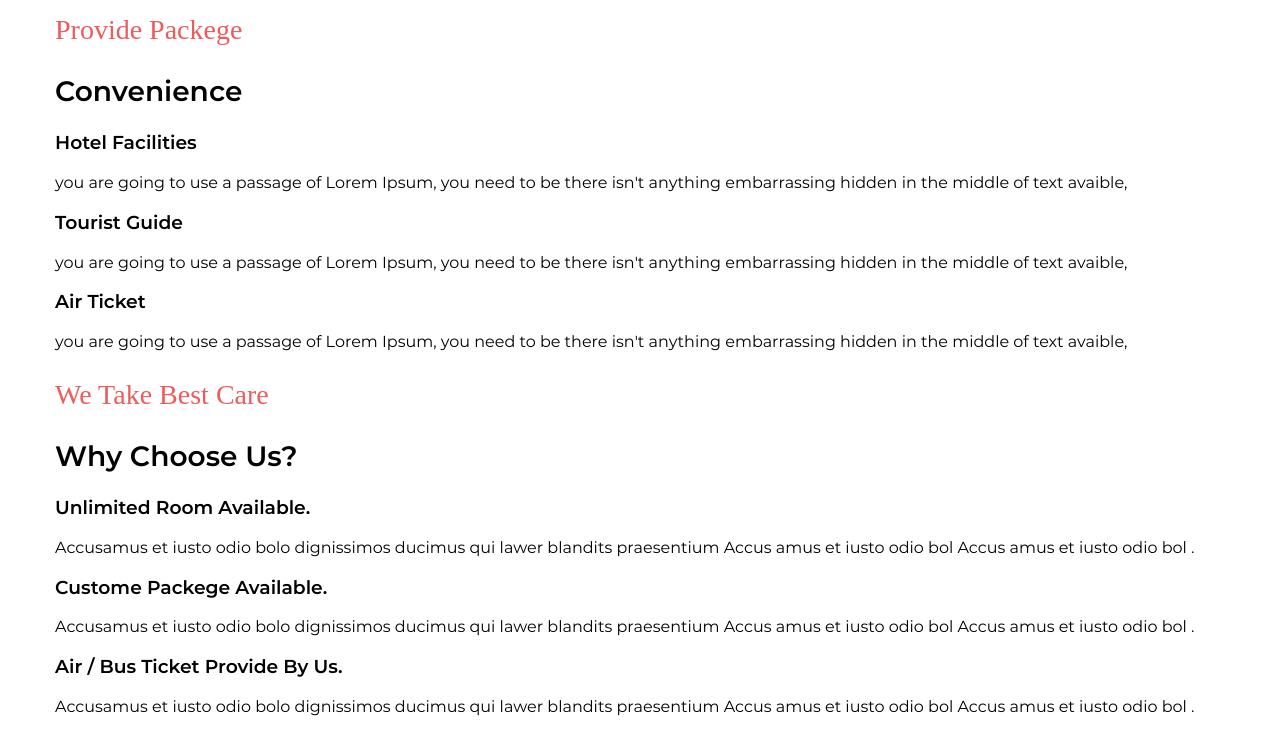
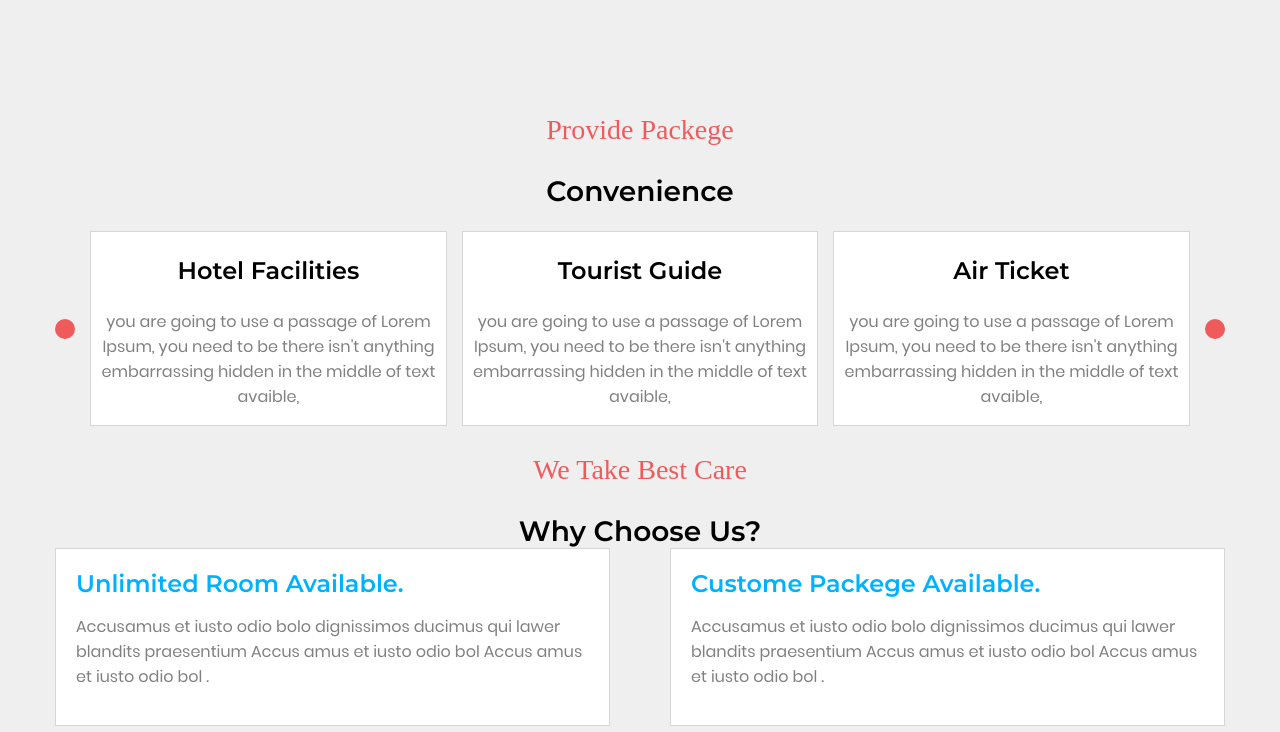
Before and after one commit to Sadchikhina/travelagency-portfolio, a website: page source/index.html in a window 1280 px wide. Shown: the part 1540-2272 px from the top of the page. Drawn offline with nearby package versions, Linux system fonts and the light colour scheme; files that its build step writes are made by us from their sources.

Commit message:
advantages complete

```diff
--- a/source/index.html
+++ b/source/index.html
@@ -162,43 +162,47 @@ volup tatum delenite.</p>
       </section>
       <section class="section advantages">
         <div class="section__inner convenience">
-          <p class="convenience__delails page-title page-title__segoe page-title__segoe--red">Provide Packege</p>
-          <h2 class="convenience__title convenience__title--main page-title">Convenience</h2>
+          <div class="convenience__header">
+            <p class="convenience__delails page-title page-title__segoe page-title__segoe--red">Provide Packege</p>
+            <h2 class="convenience__title convenience__title--main page-title">Convenience</h2>
+          </div>
           <div class="convenience__wrapper">
             <span class="convenience__arrow convenience__arrow--back"></span>
             <div class="convenience__card convenience__card--facilities">
-              <h3 class="convenience__title page-title--add">Hotel Facilities</h3>
+              <h3 class="convenience__title page-title__add">Hotel Facilities</h3>
               <p class="convenience__text">you are going to use a passage of Lorem Ipsum, you need to be there isn't anything embarrassing hidden in the middle of text avaible,</p>
             </div>
             <div class="convenience__card convenience__card--guide">
-              <h3 class="convenience__title page-title--add">Tourist Guide</h3>
+              <h3 class="convenience__title page-title__add">Tourist Guide</h3>
               <p class="convenience__text">you are going to use a passage of Lorem Ipsum, you need to be there isn't anything embarrassing hidden in the middle of text avaible,</p>
             </div>
             <div class="convenience__card convenience__card--ticket">
-              <h3 class="convenience__title page-title--add">Air Ticket</h3>
+              <h3 class="convenience__title page-title__add">Air Ticket</h3>
               <p class="convenience__text">you are going to use a passage of Lorem Ipsum, you need to be there isn't anything embarrassing hidden in the middle of text avaible,</p>
             </div>
             <span class="convenience__arrow convenience__arrow--forward"></span>
           </div>
         </div>
         <div class="section__inner care">
-          <p class="care__details page-title page-title__segoe page-title__segoe--red">We Take Best Care</p>
-          <h2 class="care__title care__title--main page-title">Why Choose Us?</h2>
+          <div class="care__header">
+            <p class="care__details page-title page-title__segoe page-title__segoe--red">We Take Best Care</p>
+            <h2 class="care__title care__title--main page-title">Why Choose Us?</h2>
+          </div>
           <div class="care__wrapper">
             <div class="care__card care__card--rooms">
-              <h3 class="care__title page-title--add">Unlimited Room Available.</h3>
+              <h3 class="care__title page-title__add page-title__add--blue">Unlimited Room Available.</h3>
               <p class="care__text">Accusamus et iusto odio bolo dignissimos  ducimus qui lawer blandits praesentium Accus amus et iusto odio bol Accus amus et iusto odio bol .</p>
             </div>
             <div class="care__card care__card--packege">
-              <h3 class="care__title page-title--add">Custome Packege Available.</h3>
+              <h3 class="care__title page-title__add page-title__add--blue">Custome Packege Available.</h3>
               <p class="care__text">Accusamus et iusto odio bolo dignissimos  ducimus qui lawer blandits praesentium Accus amus et iusto odio bol Accus amus et iusto odio bol .</p>
             </div>
             <div class="care__card care__card--ticket">
-              <h3 class="care__title page-title--add">Air / Bus Ticket Provide By Us.</h3>
+              <h3 class="care__title page-title__add page-title__add--blue">Air / Bus Ticket Provide By Us.</h3>
               <p class="care__text">Accusamus et iusto odio bolo dignissimos  ducimus qui lawer blandits praesentium Accus amus et iusto odio bol Accus amus et iusto odio bol .</p>
             </div>
             <div class="care__card care__card--journey">
-              <h3 class="care__title page-title--add">100% Safe and Luxury Journey.</h3>
+              <h3 class="care__title page-title__add page-title__add--blue">100% Safe and Luxury Journey.</h3>
               <p class="care__text">Accusamus et iusto odio bolo dignissimos  ducimus qui lawer blandits praesentium Accus amus et iusto odio bol Accus amus et iusto odio bol .</p>
             </div>
           </div>
@@ -401,7 +405,7 @@ volup tatum delenite.</p>
           <p class="best-countries__description">Pleasure and praising pain was born and I will give you a complete account of the system, human happiness no oncauwho do not know that.</p>
           <div class="best-countries__wrapper">
             <div class="best-countries__item">
-              <h3 class="best-countries__title page-title page-title--add">Europe (12 Countries)</h3>
+              <h3 class="best-countries__title page-title page-title__add">Europe (12 Countries)</h3>
               <ul class="best-countries__list countries-list">
                 <li class="countries-list__item">Belgium.</li>
                 <li class="countries-list__item">Germany.</li>
@@ -418,7 +422,7 @@ volup tatum delenite.</p>
               </ul>
             </div>
             <div class="best-countries__item">
-              <h3 class="best-countries__title page-title page-title--add">Asia (10 Countries)</h3>
+              <h3 class="best-countries__title page-title page-title__add">Asia (10 Countries)</h3>
               <ul class="best-countries__list countries-list">
                 <li class="countries-list__item">Bangladesh.</li>
                 <li class="countries-list__item">India.</li>
@@ -434,7 +438,7 @@ volup tatum delenite.</p>
               </ul>
             </div>
             <div class="best-countries__item">
-              <h3 class="best-countries__title page-title page-title--add">Australia (9 Countries)</h3>
+              <h3 class="best-countries__title page-title page-title__add">Australia (9 Countries)</h3>
               <ul class="best-countries__list countries-list">
                 <li class="countries-list__item">Australia.</li>
                 <li class="countries-list__item">Cook Islands.</li>
@@ -448,7 +452,7 @@ volup tatum delenite.</p>
               </ul>
             </div>
             <div class="best-countries__item">
-              <h3 class="best-countries__title page-title page-title--add">Africa (12 Countries)</h3>
+              <h3 class="best-countries__title page-title page-title__add">Africa (12 Countries)</h3>
               <ul class="best-countries__list countries-list">
                 <li class="countries-list__item">Tunisia.</li>
                 <li class="countries-list__item">Ghana.</li>
@@ -465,7 +469,7 @@ volup tatum delenite.</p>
               </ul>
             </div>
             <div class="best-countries__item">
-              <h3 class="best-countries__title page-title page-title--add">N. America (10 Countries)</h3>
+              <h3 class="best-countries__title page-title page-title__add">N. America (10 Countries)</h3>
               <ul class="best-countries__list countries-list">
                 <li class="countries-list__item">United States.</li>
                 <li class="countries-list__item">Canada.</li>
@@ -480,7 +484,7 @@ volup tatum delenite.</p>
               </ul>
             </div>
             <div class="best-countries__item">
-              <h3 class="best-countries__title page-title page-title--add">S. America (11 Countries)</h3>
+              <h3 class="best-countries__title page-title page-title__add">S. America (11 Countries)</h3>
               <ul class="best-countries__list countries-list">
                 <li class="countries-list__item">Argentina.</li>
                 <li class="countries-list__item">Chile.</li>
--- /dev/null
+++ b/source/less/blocks/advantages.less
@@ -0,0 +1,5 @@
+.advantages {
+  background-color: @grey-light;
+  padding-top: 100px;
+  padding-bottom: 100px;
+}
--- /dev/null
+++ b/source/less/blocks/care.less
@@ -0,0 +1,26 @@
+.care__header {
+  text-align: center;
+}
+
+.care__wrapper {
+  display: flex;
+  justify-content: space-between;
+  flex-wrap: wrap;
+}
+
+.care__card {
+  width: ~"calc(50% - 30px)";
+  background-color: @white;
+  padding: 20px;
+  margin-bottom: 30px;
+  border: 1px solid @grey-border;
+}
+
+.care__title {
+  margin: 0;
+}
+
+.care__text {
+  font-family: "Poppins";
+  color: #808080;
+}
--- /dev/null
+++ b/source/less/blocks/convenience.less
@@ -0,0 +1,28 @@
+.convenience__header {
+  text-align: center;
+}
+
+.convenience__wrapper {
+  display: flex;
+  justify-content: space-between;
+  align-items: center;
+}
+
+.convenience__card {
+  text-align: center;
+  width: ~"calc(33% - 30px)";
+  background-color: @white;
+  border: 1px solid @grey-border;
+}
+
+.convenience__arrow {
+  width: 20px;
+  height: 20px;
+  border-radius: 50%;
+  background-color: @rose;
+}
+
+.convenience__text {
+  font-family: "Poppins";
+  color: #808080;
+}
--- a/source/less/globals/titles.less
+++ b/source/less/globals/titles.less
@@ -1,5 +1,14 @@
 .page-title {
   font-size: 28px;
+}
+
+.page-title__add {
+  font-weight: bold;
+  font-size: 24px;
+
+  &--blue {
+    color: @blue;
+  }
 }
 
 .page-title__segoe {
--- a/source/less/globals/variables.less
+++ b/source/less/globals/variables.less
@@ -8,3 +8,5 @@
 @rose: #ef5b5b;
 @rose-dark: #d93838;
 @rose-light: #fba6a6;
+
+@blue: #00b1ff;
--- a/source/less/style.less
+++ b/source/less/style.less
@@ -9,8 +9,11 @@
 @import "globals/variables";
 @import "globals/visually-hidden";
 
+@import "blocks/advantages";
+@import "blocks/best-trips";
+@import "blocks/care";
 @import "blocks/cite-nav";
+@import "blocks/convenience";
 @import "blocks/header-nav";
 @import "blocks/page-header";
 @import "blocks/slider";
-@import "blocks/best-trips";
```
